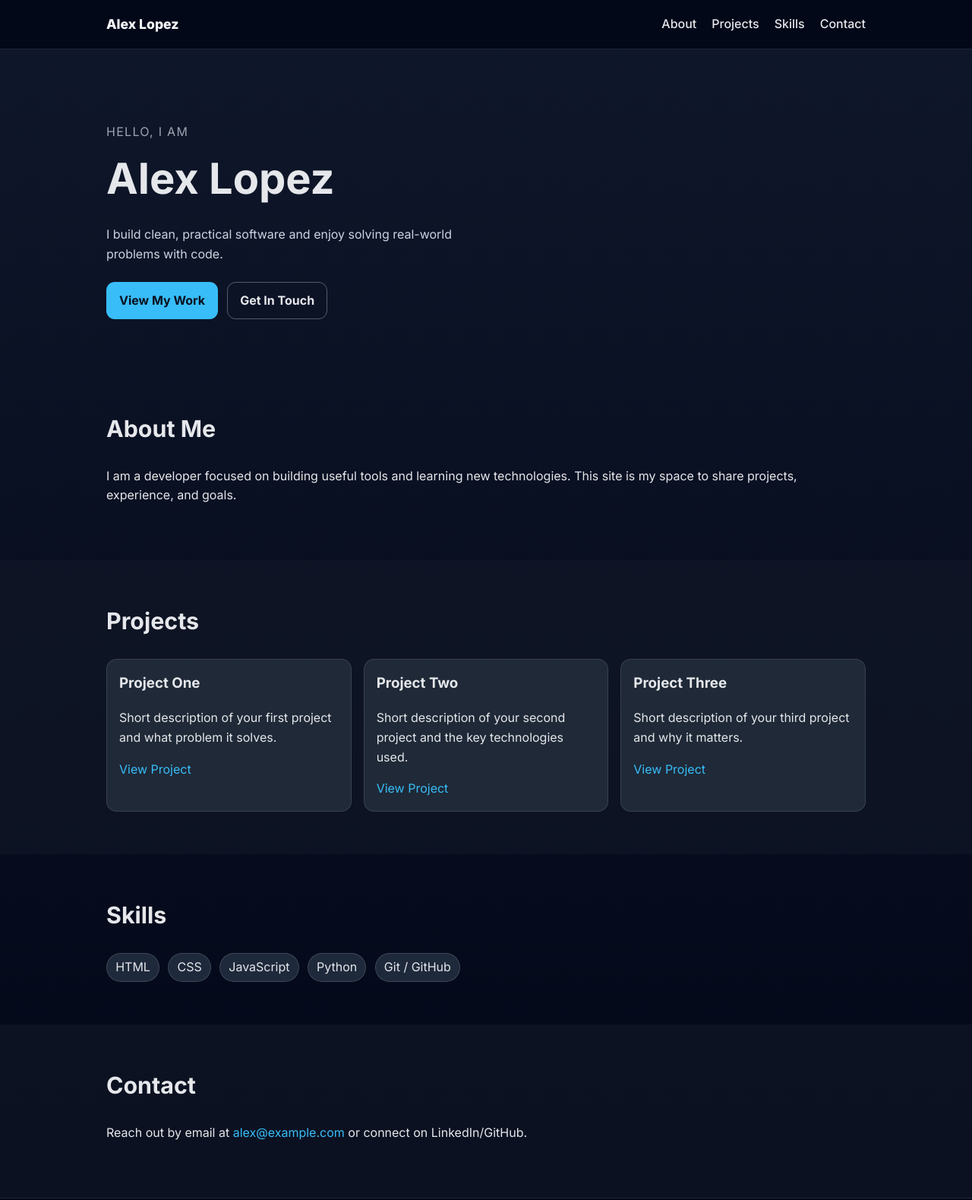
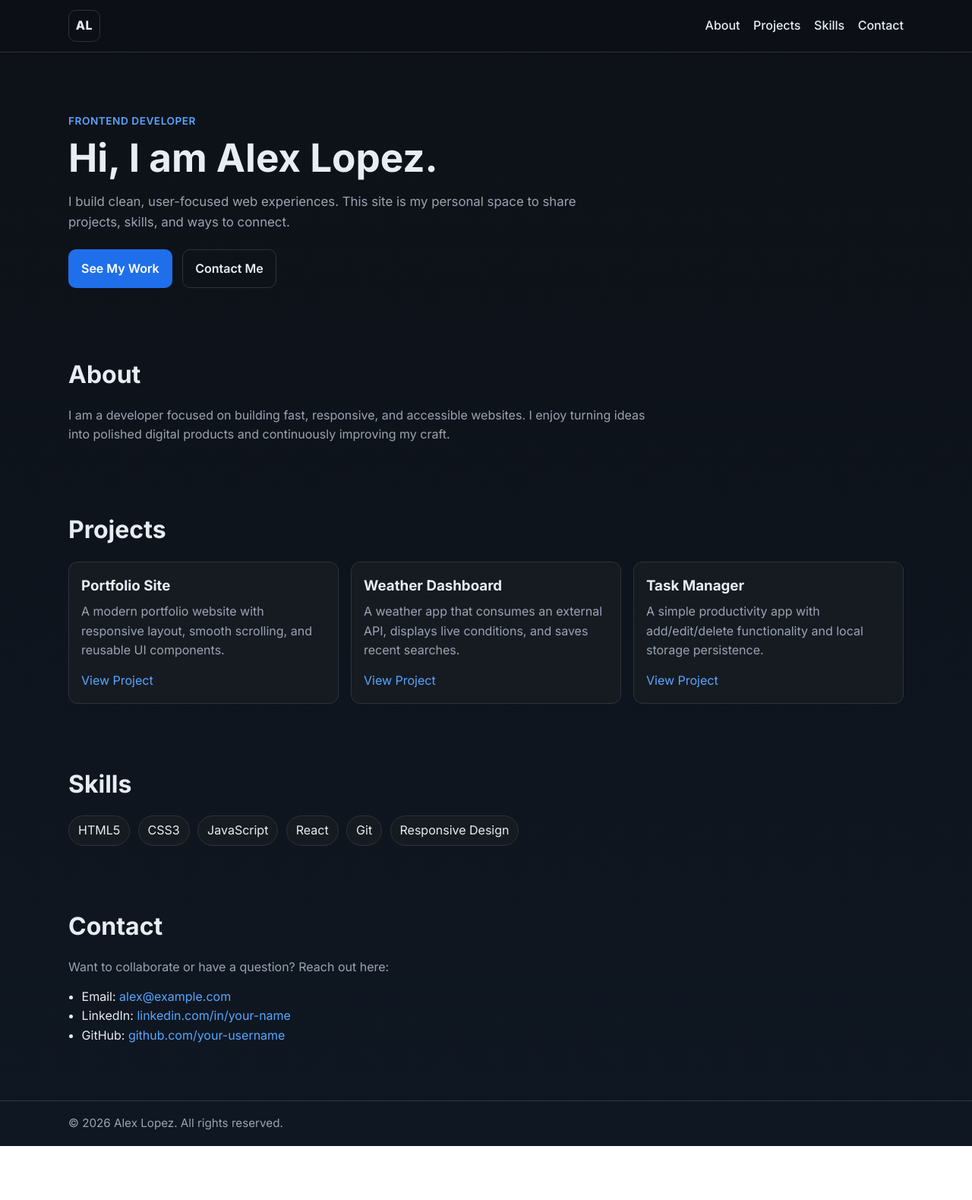
Before and after one commit to Alex-lop/AC-Washing-Well, a plain HTML site: page Personal_Website/index.html in a window 1280 px wide. Shown: the top 1579 px of the page at 76% size. After the commit the page ends 1508 px from the top, so only its background shows below. Drawn offline with Linux system fonts and the light colour scheme.

Commit message:
Update README, HTML, CSS, and JS for improved structure and styling; enhance navigation and content presentation.

```diff
--- a/Personal_Website/index.html
+++ b/Personal_Website/index.html
@@ -1,111 +1,120 @@
-<!DOCTYPE html>
+<!doctype html>
 <html lang="en">
   <head>
     <meta charset="UTF-8" />
     <meta name="viewport" content="width=device-width, initial-scale=1.0" />
     <meta
       name="description"
-    content="Personal website for Alex Lopez - projects, background, and contact information."
+      content="Personal website for Alex Lopez: projects, skills, and contact."
     />
     <title>Alex Lopez | Personal Website</title>
     <link rel="preconnect" href="https://fonts.googleapis.com" />
     <link rel="preconnect" href="https://fonts.gstatic.com" crossorigin />
     <link
-    href="https://fonts.googleapis.com/css2?family=Inter:wght@400;500;700;800&display=swap"
+      href="https://fonts.googleapis.com/css2?family=Inter:wght@400;500;600;700;800&display=swap"
       rel="stylesheet"
     />
     <link rel="stylesheet" href="styles.css" />
   </head>
   <body>
     <header class="site-header">
-    <nav class="container nav">
-      <a class="brand" href="#top">Alex Lopez</a>
-      <button id="menu-toggle" class="menu-toggle" aria-label="Toggle navigation menu">Menu</button>
-      <ul id="nav-links" class="nav-links">
-        <li><a href="#about">About</a></li>
-        <li><a href="#projects">Projects</a></li>
-        <li><a href="#skills">Skills</a></li>
-        <li><a href="#contact">Contact</a></li>
-      </ul>
+      <div class="container nav-wrap">
+        <a class="logo" href="#home">AL</a>
+        <button id="menuBtn" class="menu-btn" aria-label="Toggle menu">Menu</button>
+        <nav id="nav" class="site-nav" aria-label="Main navigation">
+          <a href="#about">About</a>
+          <a href="#projects">Projects</a>
+          <a href="#skills">Skills</a>
+          <a href="#contact">Contact</a>
         </nav>
+      </div>
     </header>
 
-  <main id="top">
-    <section class="hero">
-      <div class="container hero-content">
-        <p class="eyebrow">Hello, I am</p>
-        <h1>Alex Lopez</h1>
+    <main id="home">
+      <section class="hero container">
+        <p class="eyebrow">Frontend Developer</p>
+        <h1>Hi, I am Alex Lopez.</h1>
         <p class="hero-text">
-          I build clean, practical software and enjoy solving real-world problems with code.
+          I build clean, user-focused web experiences. This site is my personal space
+          to share projects, skills, and ways to connect.
         </p>
         <div class="hero-actions">
-          <a class="btn btn-primary" href="#projects">View My Work</a>
-          <a class="btn btn-secondary" href="#contact">Get In Touch</a>
-        </div>
+          <a class="btn btn-primary" href="#projects">See My Work</a>
+          <a class="btn btn-ghost" href="#contact">Contact Me</a>
         </div>
       </section>
 
-    <section id="about" class="section">
-      <div class="container">
-        <h2>About Me</h2>
+      <section id="about" class="section container">
+        <h2>About</h2>
         <p>
-          I am a developer focused on building useful tools and learning new technologies.
-          This site is my space to share projects, experience, and goals.
+          I am a developer focused on building fast, responsive, and accessible websites.
+          I enjoy turning ideas into polished digital products and continuously improving
+          my craft.
         </p>
+      </section>
+
+      <section id="projects" class="section container">
+        <h2>Projects</h2>
+        <div class="project-grid">
+          <article class="card">
+            <h3>Portfolio Site</h3>
+            <p>
+              A modern portfolio website with responsive layout, smooth scrolling, and
+              reusable UI components.
+            </p>
+            <a href="#" aria-label="View portfolio project">View Project</a>
+          </article>
+          <article class="card">
+            <h3>Weather Dashboard</h3>
+            <p>
+              A weather app that consumes an external API, displays live conditions, and
+              saves recent searches.
+            </p>
+            <a href="#" aria-label="View weather dashboard project">View Project</a>
+          </article>
+          <article class="card">
+            <h3>Task Manager</h3>
+            <p>
+              A simple productivity app with add/edit/delete functionality and local
+              storage persistence.
+            </p>
+            <a href="#" aria-label="View task manager project">View Project</a>
+          </article>
         </div>
       </section>
 
-    <section id="projects" class="section section-alt">
-      <div class="container">
-        <h2>Projects</h2>
-        <div class="project-grid">
-          <article class="card">
-            <h3>Project One</h3>
-            <p>Short description of your first project and what problem it solves.</p>
-            <a href="#" target="_blank" rel="noreferrer">View Project</a>
-          </article>
-          <article class="card">
-            <h3>Project Two</h3>
-            <p>Short description of your second project and the key technologies used.</p>
-            <a href="#" target="_blank" rel="noreferrer">View Project</a>
-          </article>
-          <article class="card">
-            <h3>Project Three</h3>
-            <p>Short description of your third project and why it matters.</p>
-            <a href="#" target="_blank" rel="noreferrer">View Project</a>
-          </article>
-        </div>
-      </div>
+      <section id="skills" class="section container">
+        <h2>Skills</h2>
+        <ul class="chip-list">
+          <li>HTML5</li>
+          <li>CSS3</li>
+          <li>JavaScript</li>
+          <li>React</li>
+          <li>Git</li>
+          <li>Responsive Design</li>
+        </ul>
       </section>
 
-    <section id="skills" class="section">
-      <div class="container">
-        <h2>Skills</h2>
-        <ul class="skill-list">
-          <li>HTML</li>
-          <li>CSS</li>
-          <li>JavaScript</li>
-          <li>Python</li>
-          <li>Git / GitHub</li>
+      <section id="contact" class="section container">
+        <h2>Contact</h2>
+        <p>Want to collaborate or have a question? Reach out here:</p>
+        <ul class="contact-list">
+          <li>Email: <a href="mailto:alex@example.com">alex@example.com</a></li>
+          <li>
+            LinkedIn:
+            <a href="https://linkedin.com" target="_blank" rel="noreferrer">linkedin.com/in/your-name</a>
+          </li>
+          <li>
+            GitHub:
+            <a href="https://github.com" target="_blank" rel="noreferrer">github.com/your-username</a>
+          </li>
         </ul>
-      </div>
-    </section>
-
-    <section id="contact" class="section section-alt">
-      <div class="container">
-        <h2>Contact</h2>
-        <p>
-          Reach out by email at
-          <a href="mailto:alex@example.com">alex@example.com</a>
-          or connect on LinkedIn/GitHub.
-        </p>
-      </div>
       </section>
     </main>
 
     <footer class="site-footer">
       <div class="container">
-      <p>© <span id="year"></span> Alex Lopez. Built from scratch.</p>
+        <p>© <span id="year"></span> Alex Lopez. All rights reserved.</p>
       </div>
     </footer>
 
--- a/Personal_Website/script.js
+++ b/Personal_Website/script.js
@@ -3,17 +3,15 @@ if (yearEl) {
   yearEl.textContent = String(new Date().getFullYear());
 }
 
-const menuToggle = document.getElementById("menu-toggle");
-const navLinks = document.getElementById("nav-links");
+const menuBtn = document.getElementById("menuBtn");
+const nav = document.getElementById("nav");
 
-if (menuToggle && navLinks) {
-  menuToggle.addEventListener("click", () => {
-    navLinks.classList.toggle("is-open");
+if (menuBtn && nav) {
+  menuBtn.addEventListener("click", () => {
+    nav.classList.toggle("open");
   });
 
-  navLinks.querySelectorAll("a").forEach((link) => {
-    link.addEventListener("click", () => {
-      navLinks.classList.remove("is-open");
-    });
+  nav.querySelectorAll("a").forEach((link) => {
+    link.addEventListener("click", () => nav.classList.remove("open"));
   });
 }
--- a/Personal_Website/styles.css
+++ b/Personal_Website/styles.css
@@ -1,17 +1,15 @@
 :root {
-  --bg: #0f172a;
-  --bg-alt: #111827;
-  --surface: #1f2937;
-  --text: #e5e7eb;
-  --muted: #9ca3af;
-  --accent: #38bdf8;
-  --accent-strong: #0ea5e9;
-  --max-width: 1000px;
+  --bg: #0d1117;
+  --card: #161b22;
+  --text: #e6edf3;
+  --muted: #9aa4b2;
+  --brand: #58a6ff;
+  --brand-strong: #1f6feb;
+  --border: #2d333b;
+  --max-width: 1100px;
 }
 
-*,
-*::before,
-*::after {
+* {
   box-sizing: border-box;
 }
 
@@ -21,198 +19,236 @@ html {
 
 body {
   margin: 0;
-  font-family: "Inter", system-ui, -apple-system, BlinkMacSystemFont, "Segoe UI", sans-serif;
+  font-family: Inter, system-ui, -apple-system, Segoe UI, Roboto, sans-serif;
+  color: var(--text);
+  background: linear-gradient(180deg, #0d1117 0%, #0f1722 100%);
   line-height: 1.6;
-  color: var(--text);
-  background: linear-gradient(180deg, var(--bg) 0%, #020617 100%);
 }
 
 a {
-  color: var(--accent);
+  color: var(--brand);
   text-decoration: none;
 }
 
 a:hover {
-  color: var(--accent-strong);
+  text-decoration: underline;
 }
 
 .container {
-  width: min(100% - 2rem, var(--max-width));
+  width: min(92%, var(--max-width));
   margin-inline: auto;
 }
 
 .site-header {
   position: sticky;
   top: 0;
-  z-index: 10;
-  background: rgba(2, 6, 23, 0.85);
-  backdrop-filter: blur(8px);
-  border-bottom: 1px solid rgba(156, 163, 175, 0.2);
+  z-index: 20;
+  backdrop-filter: blur(12px);
+  background: rgb(13 17 23 / 75%);
+  border-bottom: 1px solid var(--border);
 }
 
-.nav {
+.nav-wrap {
   display: flex;
+  align-items: center;
   justify-content: space-between;
-  align-items: center;
-  min-height: 4rem;
+  min-height: 68px;
 }
 
-.brand {
+.logo {
+  display: inline-flex;
+  align-items: center;
+  justify-content: center;
+  width: 42px;
+  height: 42px;
+  border: 1px solid var(--border);
+  border-radius: 10px;
   font-weight: 800;
-  font-size: 1.1rem;
-  color: #f8fafc;
+  letter-spacing: 0.04em;
+  color: var(--text);
 }
 
-.nav-links {
+.site-nav {
   display: flex;
-  gap: 1.25rem;
-  list-style: none;
-  margin: 0;
-  padding: 0;
+  gap: 1.1rem;
+  align-items: center;
 }
 
-.nav-links a {
+.site-nav a {
   color: var(--text);
   font-weight: 500;
 }
 
-.menu-toggle {
+.menu-btn {
   display: none;
-  border: 1px solid rgba(156, 163, 175, 0.4);
-  background: transparent;
+  border: 1px solid var(--border);
+  background: var(--card);
   color: var(--text);
-  border-radius: 0.5rem;
-  padding: 0.4rem 0.7rem;
+  padding: 0.55rem 0.85rem;
+  border-radius: 8px;
   cursor: pointer;
 }
 
 .hero {
-  padding: 5rem 0 4rem;
-}
-
-.hero-content h1 {
-  font-size: clamp(2rem, 5vw, 3.5rem);
-  margin: 0.25rem 0 0.5rem;
+  padding: 5rem 0 3rem;
 }
 
 .eyebrow {
+  margin: 0;
+  color: var(--brand);
+  font-weight: 600;
+  letter-spacing: 0.04em;
   text-transform: uppercase;
-  letter-spacing: 0.08em;
-  color: var(--muted);
-  margin-bottom: 0.25rem;
+  font-size: 0.85rem;
+}
+
+h1 {
+  margin: 0.5rem 0 1rem;
+  font-size: clamp(2rem, 5vw, 3.2rem);
+  line-height: 1.1;
 }
 
 .hero-text {
-  max-width: 52ch;
-  color: #cbd5e1;
+  max-width: 700px;
+  color: var(--muted);
+  font-size: 1.05rem;
 }
 
 .hero-actions {
   display: flex;
-  gap: 0.75rem;
-  margin-top: 1.5rem;
+  gap: 0.85rem;
+  margin-top: 1.4rem;
+  flex-wrap: wrap;
 }
 
 .btn {
   display: inline-block;
-  border-radius: 0.7rem;
-  padding: 0.65rem 1rem;
-  font-weight: 700;
+  padding: 0.72rem 1rem;
+  border-radius: 10px;
+  font-weight: 600;
   border: 1px solid transparent;
 }
 
 .btn-primary {
-  background: var(--accent);
-  color: #0b1120;
+  background: var(--brand-strong);
+  color: #fff;
 }
 
 .btn-primary:hover {
-  background: var(--accent-strong);
-  color: #020617;
+  text-decoration: none;
+  filter: brightness(1.05);
 }
 
-.btn-secondary {
-  border-color: rgba(156, 163, 175, 0.5);
+.btn-ghost {
+  border-color: var(--border);
   color: var(--text);
 }
 
-.section {
-  padding: 3.5rem 0;
+.btn-ghost:hover {
+  text-decoration: none;
+  background: #1b2430;
 }
 
-.section-alt {
-  background: rgba(17, 24, 39, 0.6);
+.section {
+  padding: 2.5rem 0;
 }
 
-.section h2 {
-  margin-top: 0;
-  font-size: 1.9rem;
+h2 {
+  margin: 0 0 1rem;
+  font-size: clamp(1.3rem, 2.8vw, 2rem);
+}
+
+.section p {
+  margin: 0.4rem 0;
+  color: var(--muted);
+  max-width: 760px;
 }
 
 .project-grid {
+  margin-top: 1rem;
   display: grid;
-  grid-template-columns: repeat(auto-fit, minmax(220px, 1fr));
   gap: 1rem;
+  grid-template-columns: repeat(3, minmax(0, 1fr));
 }
 
 .card {
-  background: var(--surface);
-  border: 1px solid rgba(156, 163, 175, 0.2);
-  border-radius: 0.85rem;
+  background: var(--card);
+  border: 1px solid var(--border);
+  border-radius: 12px;
   padding: 1rem;
 }
 
 .card h3 {
-  margin-top: 0;
+  margin: 0 0 0.4rem;
 }
 
-.skill-list {
+.card p {
+  margin-bottom: 0.9rem;
+}
+
+.chip-list {
+  list-style: none;
+  margin: 0;
+  padding: 0;
   display: flex;
   flex-wrap: wrap;
-  gap: 0.7rem;
-  list-style: none;
-  padding: 0;
-  margin: 0;
+  gap: 0.65rem;
 }
 
-.skill-list li {
-  background: #1e293b;
-  border: 1px solid rgba(156, 163, 175, 0.25);
+.chip-list li {
+  padding: 0.4rem 0.75rem;
+  border: 1px solid var(--border);
   border-radius: 999px;
-  padding: 0.35rem 0.7rem;
+  background: var(--card);
+}
+
+.contact-list {
+  margin: 0.8rem 0 0;
+  padding-left: 1.1rem;
 }
 
 .site-footer {
-  border-top: 1px solid rgba(156, 163, 175, 0.2);
-  padding: 1.5rem 0;
-  color: var(--muted);
-  text-align: center;
+  border-top: 1px solid var(--border);
+  margin-top: 2rem;
 }
 
-@media (max-width: 760px) {
-  .menu-toggle {
-    display: block;
+.site-footer p {
+  margin: 0;
+  padding: 1.1rem 0;
+  color: var(--muted);
+  font-size: 0.95rem;
+}
+
+@media (max-width: 900px) {
+  .project-grid {
+    grid-template-columns: 1fr 1fr;
+  }
+}
+
+@media (max-width: 680px) {
+  .menu-btn {
+    display: inline-block;
   }
 
-  .nav-links {
+  .site-nav {
+    position: absolute;
+    top: 68px;
+    left: 0;
+    right: 0;
+    background: #0f141d;
+    border-bottom: 1px solid var(--border);
+    padding: 0.9rem 4%;
     display: none;
-    position: absolute;
-    top: 4rem;
-    right: 1rem;
     flex-direction: column;
-    background: #0b1120;
-    border: 1px solid rgba(156, 163, 175, 0.25);
-    border-radius: 0.7rem;
-    padding: 0.75rem;
-    min-width: 170px;
+    align-items: flex-start;
+    gap: 0.8rem;
   }
 
-  .nav-links.is-open {
+  .site-nav.open {
     display: flex;
   }
 
-  .hero-actions {
-    flex-direction: column;
-    align-items: flex-start;
+  .project-grid {
+    grid-template-columns: 1fr;
   }
 }
```
Also changed, not shown: 1 other file. Lines whose indentation alone changed are shown as unchanged.
